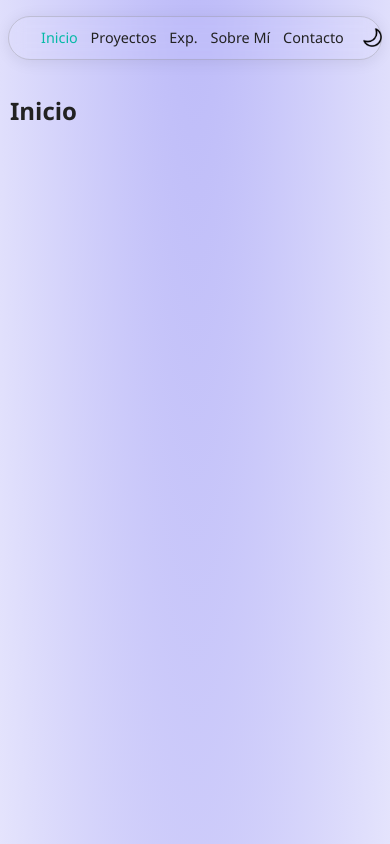
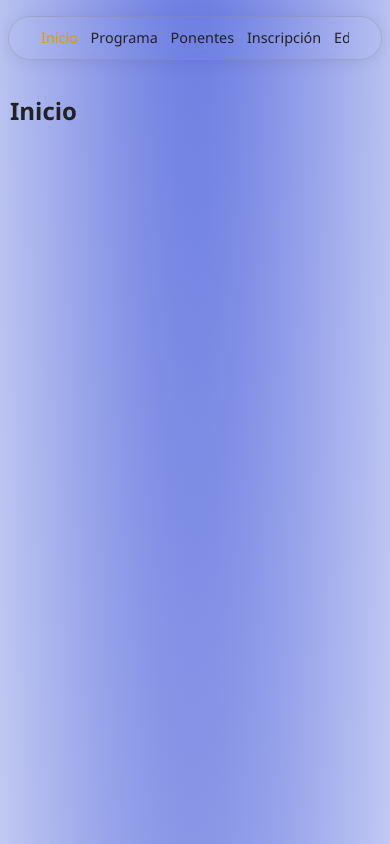
Before and after one commit to fernandomartin18/clmDigital, a React (Vite) app: page / in a window 390 px wide. Shown: the top 844 px of the page. Built offline with nearby package versions, Linux system fonts and the light colour scheme.

Commit message:
temas para el evento cambiados

```diff
--- a/src/components/Navbar.jsx
+++ b/src/components/Navbar.jsx
@@ -1,4 +1,4 @@
-import React from 'react'
+import React, { useEffect, useRef } from 'react'
 import '../css/Navbar.css'
 
 function Navbar({ theme, toggleTheme, scrollToSection, themes, activeSection }) {
@@ -6,38 +6,76 @@ function Navbar({ theme, toggleTheme, scrollToSection, themes, activeSection })
   const iconSrc = theme === 'light' ? './dark.png' : './light.png'
   const iconColor = themes[theme].navbarText
 
+  // Ref para el ul y para cada li
+  const ulRef = useRef(null)
+  const liRefs = {
+    inicio: useRef(null),
+    programa: useRef(null),
+    ponentes: useRef(null),
+    inscripcion: useRef(null),
+    ediciones: useRef(null),
+    patrocinadores: useRef(null),
+  }
+
+  // Scroll horizontal al elemento activo en móvil
+  useEffect(() => {
+    if (!isMobile) return
+    const activeLi = liRefs[activeSection]?.current
+    const ul = ulRef.current
+    if (activeLi && ul) {
+      const liRect = activeLi.getBoundingClientRect()
+      const ulRect = ul.getBoundingClientRect()
+      // Solo scroll si el li está fuera de la vista
+      if (liRect.left < ulRect.left || liRect.right > ulRect.right) {
+        activeLi.scrollIntoView({ behavior: 'smooth', inline: 'center', block: 'nearest' })
+      }
+    }
+  }, [activeSection, isMobile])
+
   return (
     <nav className="navbar custom-navbar">
-      <ul>
+      <ul ref={ulRef}>
         <li
+          ref={liRefs.inicio}
           className={activeSection === 'inicio' ? 'active' : ''}
           onClick={() => scrollToSection('inicio')}
         >
           Inicio
         </li>
         <li
-          className={activeSection === 'proyectos' ? 'active' : ''}
-          onClick={() => scrollToSection('proyectos')}
+          ref={liRefs.programa}
+          className={activeSection === 'programa' ? 'active' : ''}
+          onClick={() => scrollToSection('programa')}
         >
-          Proyectos
+          Programa
         </li>
         <li
-          className={activeSection === 'experiencia' ? 'active' : ''}
-          onClick={() => scrollToSection('experiencia')}
+          ref={liRefs.ponentes}
+          className={activeSection === 'ponentes' ? 'active' : ''}
+          onClick={() => scrollToSection('ponentes')}
         >
-          {isMobile ? 'Exp.' : 'Experiencia'}
+          Ponentes
         </li>
         <li
-          className={activeSection === 'sobreMi' ? 'active' : ''}
-          onClick={() => scrollToSection('sobreMi')}
+          ref={liRefs.inscripcion}
+          className={activeSection === 'inscripcion' ? 'active' : ''}
+          onClick={() => scrollToSection('inscripcion')}
         >
-          Sobre Mí
+          Inscripción
         </li>
         <li
-          className={activeSection === 'contacto' ? 'active' : ''}
-          onClick={() => scrollToSection('contacto')}
+          ref={liRefs.ediciones}
+          className={activeSection === 'ediciones' ? 'active' : ''}
+          onClick={() => scrollToSection('ediciones')}
         >
-          Contacto
+          Ediciones anteriores
+        </li>
+        <li
+          ref={liRefs.patrocinadores}
+          className={activeSection === 'patrocinadores' ? 'active' : ''}
+          onClick={() => scrollToSection('patrocinadores')}
+        >
+          Patrocinadores
         </li>
         <li>
           <button className="theme-btn" onClick={toggleTheme}>
--- a/src/css/Navbar.css
+++ b/src/css/Navbar.css
@@ -52,7 +52,7 @@
   margin-top: 0.1rem;
 }
 
-@media (max-width: 500px) {
+@media (max-width: 750px) {
   .custom-navbar {
     box-sizing: border-box;
     width: calc(100vw - 1rem);
@@ -66,8 +66,15 @@
   }
   .custom-navbar ul {
     flex-direction: row;
-    justify-content: space-between;
+    justify-content: flex-start;
     gap: 0.8rem;
+    overflow-x: auto; /* Permite scroll horizontal */
+    white-space: nowrap; /* Evita salto de línea */
+    -webkit-overflow-scrolling: touch; /* Suaviza el scroll en iOS */
+    scrollbar-width: none; /* Oculta scrollbar en Firefox */
+  }
+  .custom-navbar ul::-webkit-scrollbar {
+    display: none; /* Oculta scrollbar en Chrome/Safari */
   }
   .custom-navbar li {
     font-size: 0.9rem;
--- a/src/pages/Home.jsx
+++ b/src/pages/Home.jsx
@@ -6,10 +6,11 @@ export default function Home({ theme, toggleTheme }) {
   const [activeSection, setActiveSection] = useState('inicio')
   const sections = {
     inicio: useRef(null),
-    proyectos: useRef(null),
-    experiencia: useRef(null),
-    sobreMi: useRef(null),
-    contacto: useRef(null),
+    programa: useRef(null),
+    ponentes: useRef(null),
+    inscripcion: useRef(null),
+    ediciones: useRef(null),
+    patrocinadores: useRef(null),
   }
 
   const scrollToSection = (key) => {
@@ -78,9 +79,15 @@ export default function Home({ theme, toggleTheme }) {
     document.body.style.backgroundImage = themes[theme].gradientBg
     document.body.style.backgroundSize = 'cover'
     document.body.style.backgroundRepeat = 'no-repeat'
-    document.body.style.overscrollBehavior = 'none'
     document.body.style.transition = 'background 0.5s, color 0.5s'
+    document.body.style.overscrollBehaviorY = 'contain'
+    document.body.style.overflowY = 'auto'
+    document.body.style.backgroundColor = themes[theme].background // Fondo sólido para evitar blanco
+    // Elimina height: 100vh
+    document.documentElement.style.overscrollBehaviorY = 'contain'
+    document.documentElement.style.overflowY = 'auto'
     document.documentElement.style.transition = 'background 0.5s, color 0.5s'
+    // Elimina height: 100vh
     document.documentElement.style.setProperty('--navbar-bg', themes[theme].navbar + 'cc')
     document.documentElement.style.setProperty('--navbar-text', themes[theme].navbarText)
     document.documentElement.style.setProperty('--navbar-shadow', themes[theme].navbarShadow)
@@ -101,17 +108,20 @@ export default function Home({ theme, toggleTheme }) {
         <section ref={sections.inicio} style={{ minHeight: '100vh', padding: '4rem 0' }}>
           <h1>Inicio</h1>
         </section>
-        <section ref={sections.proyectos} style={{ minHeight: '100vh', padding: '4rem 0' }}>
-          <h1>Proyectos</h1>
+        <section ref={sections.programa} style={{ minHeight: '100vh', padding: '4rem 0' }}>
+          <h1>Programa</h1>
         </section>
-        <section ref={sections.experiencia} style={{ minHeight: '100vh', padding: '4rem 0' }}>
-          <h1>Experiencia</h1>
+        <section ref={sections.ponentes} style={{ minHeight: '100vh', padding: '4rem 0' }}>
+          <h1>Ponentes</h1>
         </section>
-        <section ref={sections.sobreMi} style={{ minHeight: '100vh', padding: '4rem 0' }}>
-          <h1>Sobre mí</h1>
+        <section ref={sections.inscripcion} style={{ minHeight: '100vh', padding: '4rem 0' }}>
+          <h1>Inscripción</h1>
         </section>
-        <section ref={sections.contacto} style={{ minHeight: '100vh', padding: '4rem 0' }}>
-          <h1>Contacto</h1>
+        <section ref={sections.ediciones} style={{ minHeight: '100vh', padding: '4rem 0' }}>
+          <h1>Ediciones anteriores</h1>
+        </section>
+        <section ref={sections.patrocinadores} style={{ minHeight: '100vh', padding: '4rem 0' }}>
+          <h1>Patrocinadores</h1>
         </section>
       </main>
     </>
--- a/src/styles/themes.js
+++ b/src/styles/themes.js
@@ -5,11 +5,8 @@ const themes = {
     navbar: '#fafadaff',
     navbarText: '#222',
     navbarShadow: '0 2px 16px rgba(0,0,0,0.08)',
-    gradientBg: 'radial-gradient(ellipse 180% 180% at 50% -10%, #a29ff6c6, #ffffffff 50%)',
-    primary: '#06b9a7ff',
-    fotoShadow: '0 4px 16px 0 rgba(0,0,0,0.15)',
-    cardShadow: '0 4px 16px 0 rgba(0,0,0,0.15)',
-    cardBackground: '#fafadaffcc',
+    gradientBg: 'radial-gradient(ellipse 180% 180% at 50% -10%, #5d70deff, #ffffffff 50%)',
+    primary: '#e79608',
   },
   dark: {
     background: '#181a1b',
@@ -17,11 +14,8 @@ const themes = {
     navbar: '#323232ff',
     navbarText: '#f6f8fa',
     navbarShadow: '0 2px 16px rgba(54, 54, 54, 0.38)',
-    gradientBg: 'radial-gradient(ellipse 180% 150% at 50% -10%, #18013eff, #000000ff 50%)',
-    primary: '#40e0d0',
-    fotoShadow: '0 4px 16px 0 rgba(255, 255, 255, 0.41)',
-    cardShadow: '0 4px 16px 0 rgba(176, 174, 174, 0.1)',
-    cardBackground: '#3a324a66',
+    gradientBg: 'radial-gradient(ellipse 180% 150% at 50% -10%, #051260, #000000ff 50%)',
+    primary: '#e79608',
   },
 }
 
```
